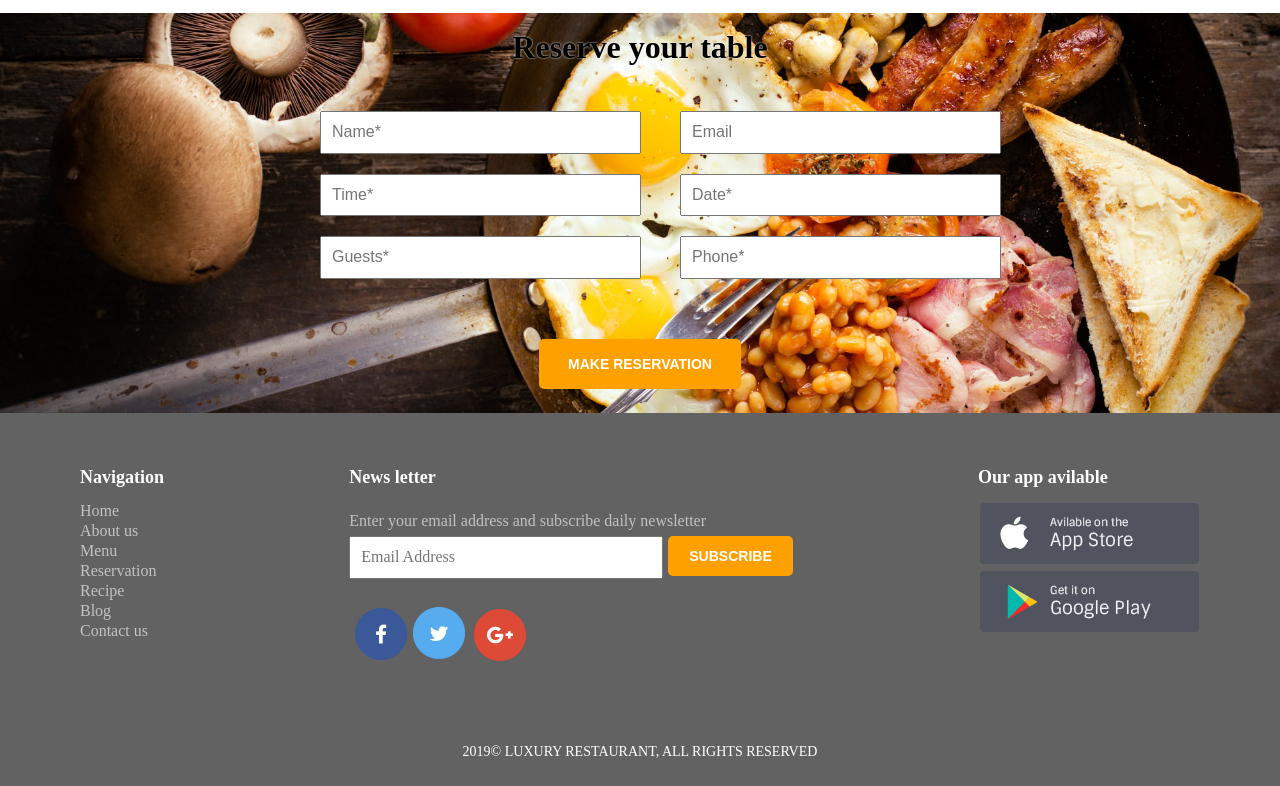
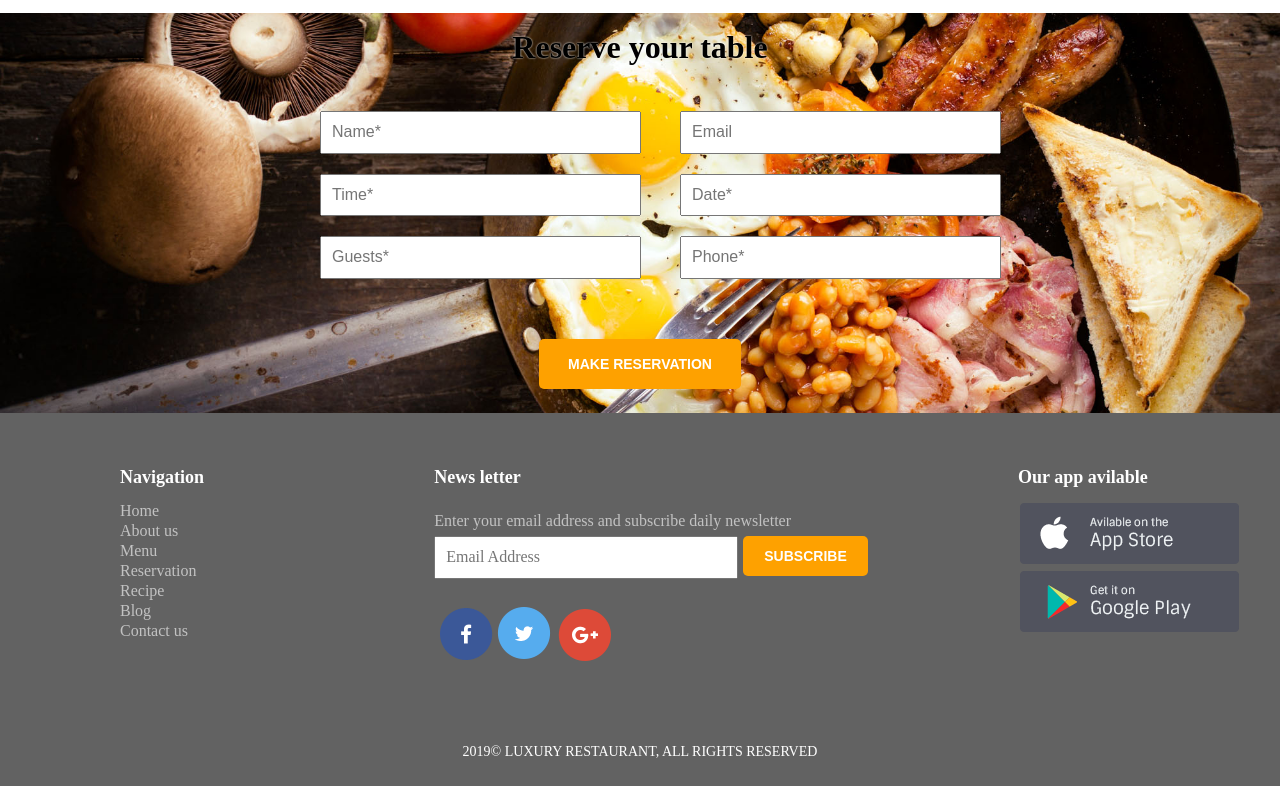
Before and after one commit to DariaKat/restaurants-app-react, a React (Create React App) app: page / in a window 1280 px wide. Shown: the part 1212-1998 px from the top of the page. Built offline with nearby package versions, Linux system fonts and the light colour scheme.

Commit message:
Selection of components in the Footer

```diff
--- a/src/Footer.js
+++ b/src/Footer.js
@@ -1,7 +1,11 @@
 import React from "react";
 import "./normalize.css";
 import styled from "styled-components";
-import Button from "./comp/Button";
+import Navigation from "./comp/Footer/Navigation";
+import News from "./comp/Footer/News";
+import Social from "./comp/Footer/Social";
+import App from "./comp/Footer/App";
+import Content from "./comp/Footer/Content";
 
 const StyleFooter = styled.footer`
   background-color: rgba(94, 94, 94, 0.973);
@@ -16,13 +20,6 @@ const StyleFooter = styled.footer`
     display: inline-block;
   }
 
-  ul,
-  li {
-    list-style: none;
-    padding: 0;
-    margin: 0;
-  }
-
   .content-all {
     width: 100%;
     display: flex;
@@ -30,102 +27,9 @@ const StyleFooter = styled.footer`
   }
 
   .navigation {
-    max-width: 500px;
+    max-width: 700px;
     padding: 0px 20px;
     margin: 20px 60px;
-  }
-
-  .content-navig {
-    font-size: 18px;
-    line-height: 28px;
-    padding: 30px 5px 10px 0px;
-    font-weight: 600;
-    color: white;
-  }
-
-  .content-ul a {
-    font-size: 16px;
-    line-height: 20px;
-    font-weight: 100;
-    color: rgb(194, 194, 194);
-  }
-
-  .content-ul a:hover {
-    color: #fea100;
-  }
-
-  .news-email {
-    margin: 10px 0px 0px 0px;
-  }
-
-  .news-text {
-    font-size: 18px;
-    line-height: 28px;
-    padding: 30px 5px 10px 0px;
-    font-weight: 600;
-    color: white;
-  }
-
-  .news-email-text {
-    font-size: 16px;
-    line-height: 20px;
-    font-weight: 100;
-    color: rgb(194, 194, 194);
-  }
-
-  .news-email-input input {
-    padding: 10px 100px 10px 10px;
-    margin: 5px 0px;
-  }
-
-  .news-social {
-    margin-top: 20px;
-  }
-
-  a.facebook {
-    background-image: url("/images/facebook.png");
-    width: 60px;
-    height: 60px;
-  }
-
-  a.twitter {
-    background-image: url("/images/twitter.png");
-    width: 60px;
-    height: 60px;
-  }
-
-  a.googleplus {
-    background-image: url("/images/google.png");
-    width: 60px;
-    height: 60px;
-  }
-
-  .app-text {
-    font-size: 18px;
-    line-height: 28px;
-    padding: 30px 5px 10px 0px;
-    font-weight: 600;
-    color: white;
-  }
-
-  a.appstore {
-    background-image: url("/images/appstore2.png");
-    width: 222px;
-    height: 63px;
-  }
-
-  a.googleplay {
-    background-image: url("/images/googleplay2.png");
-    width: 222px;
-    height: 63px;
-  }
-
-  .content-text {
-    font-size: 14px;
-    line-height: 28px;
-    padding: 50px 10px 20px 10px;
-    text-align: center;
-    color: white;
   }
 `;
 
@@ -134,69 +38,15 @@ function Footer() {
     <StyleFooter>
       <div className="content-all">
         <div className="navigation">
-          <div className="content-navig">Navigation</div>
-          <nuv className="content-ul">
-            <ul>
-              <li>
-                <a href="#">Home</a>
-              </li>
-              <li>
-                <a href="#">About us</a>
-              </li>
-              <li>
-                <a href="#">Menu</a>
-              </li>
-              <li>
-                <a href="#">Reservation</a>
-              </li>
-              <li>
-                <a href="#">Recipe</a>
-              </li>
-              <li>
-                <a href="#">Blog</a>
-              </li>
-              <li>
-                <a href="#">Contact us</a>
-              </li>
-            </ul>
-          </nuv>
+          <Navigation />
         </div>
         <div className="navigation">
-          <div className="news-text">News letter</div>
-          <div className="news-email">
-            <div className="news-email-text">
-              Enter your email address and subscribe daily newsletter
-            </div>
-            <div className="news-email-input">
-              <input
-                type="text"
-                name="EmailAddress"
-                placeholder="Email Address"
-              />
-              <Button size="small">SUBSCRIBE</Button>
-            </div>
-          </div>
-          <div className="news-social">
-            <a href="#" className="facebook" />
-            <a href="#" className="twitter" />
-            <a href="#" className="googleplus" />
-          </div>
+          <News />
+          <Social />
         </div>
-        <div className="navigation">
-          <div className="app-text">Our app avilable</div>
-          <div className="app-btn">
-            <div className="appstore">
-              <a href="#" className="appstore" />
-            </div>
-            <div className="googleplay">
-              <a href="#" className="googleplay" />
-            </div>
-          </div>
-        </div>
+        <App />
       </div>
-      <div className="content-text">
-        2019© LUXURY RESTAURANT, ALL RIGHTS RESERVED
-      </div>
+      <Content />
     </StyleFooter>
   );
 }
--- /dev/null
+++ b/src/comp/Footer/App.jsx
@@ -0,0 +1,40 @@
+import React from "react";
+import styled from "styled-components";
+
+const StyleApp = styled.div`
+  padding: 20px 40px 10px 0px;
+
+  .app-text {
+    font-size: 18px;
+    line-height: 28px;
+    padding: 30px 5px 10px 0px;
+    font-weight: 600;
+    color: white;
+  }
+
+  a.appstore {
+    background-image: url("/images/appstore2.png");
+    width: 222px;
+    height: 63px;
+  }
+
+  a.googleplay {
+    background-image: url("/images/googleplay2.png");
+    width: 222px;
+    height: 63px;
+  }
+`;
+
+function App() {
+  return (
+    <StyleApp>
+      <div className="app-text">Our app avilable</div>
+      <div>
+        <a href="#" className="appstore" />
+      </div>
+      <a href="#" className="googleplay" />
+    </StyleApp>
+  );
+}
+
+export default App;
--- /dev/null
+++ b/src/comp/Footer/Content.jsx
@@ -0,0 +1,18 @@
+import React from "react";
+import styled from "styled-components";
+
+const StyleContent = styled.div`
+  font-size: 14px;
+  line-height: 28px;
+  padding: 50px 10px 20px 10px;
+  text-align: center;
+  color: white;
+`;
+function Content() {
+  return (
+    <StyleContent>
+      <div>2019© LUXURY RESTAURANT, ALL RIGHTS RESERVED</div>
+    </StyleContent>
+  );
+}
+export default Content;
--- /dev/null
+++ b/src/comp/Footer/Navigation.jsx
@@ -0,0 +1,66 @@
+import React from "react";
+import styled from "styled-components";
+
+const StyleNavigation = styled.ul`
+  list-style: none;
+  padding: 0;
+  margin: 0;
+
+  .content-navig {
+    font-size: 18px;
+    line-height: 28px;
+    padding: 30px 5px 10px 0px;
+    font-weight: 600;
+    color: white;
+  }
+
+  li {
+    list-style: none;
+    padding: 0;
+    margin: 0;
+  }
+
+  a {
+    font-size: 16px;
+    line-height: 20px;
+    font-weight: 100;
+    color: rgb(194, 194, 194);
+    text-decoration: none;
+    display: inline-block;
+  }
+
+  a:hover {
+    color: #fea100;
+  }
+`;
+function Navigation() {
+  return (
+    <StyleNavigation>
+      <ul>
+        <div className="content-navig">Navigation</div>
+        <li>
+          <a href="#">Home</a>
+        </li>
+        <li>
+          <a href="#">About us</a>
+        </li>
+        <li>
+          <a href="#">Menu</a>
+        </li>
+        <li>
+          <a href="#">Reservation</a>
+        </li>
+        <li>
+          <a href="#">Recipe</a>
+        </li>
+        <li>
+          <a href="#">Blog</a>
+        </li>
+        <li>
+          <a href="#">Contact us</a>
+        </li>
+      </ul>
+    </StyleNavigation>
+  );
+}
+export default Navigation;
--- /dev/null
+++ b/src/comp/Footer/News.jsx
@@ -0,0 +1,47 @@
+import React from "react";
+import styled from "styled-components";
+import Button from "../Button";
+
+const StyleNews = styled.div`
+  .email {
+    margin: 10px 0px 0px 0px;
+  }
+
+  .text {
+    font-size: 18px;
+    line-height: 28px;
+    padding: 30px 5px 10px 0px;
+    font-weight: 600;
+    color: white;
+  }
+
+  .email-text {
+    font-size: 16px;
+    line-height: 20px;
+    font-weight: 100;
+    color: rgb(194, 194, 194);
+  }
+
+  input {
+    padding: 10px 90px 10px 10px;
+    margin: 5px 0px;
+  }
+`;
+
+function News() {
+  return (
+    <StyleNews>
+      <div>
+        <div className="text">News letter</div>
+        <div className="email">
+          <div className="email-text">
+            Enter your email address and subscribe daily newsletter
+          </div>
+          <input type="text" name="EmailAddress" placeholder="Email Address" />
+          <Button size="small">SUBSCRIBE</Button>
+        </div>
+      </div>
+    </StyleNews>
+  );
+}
+export default News;
--- /dev/null
+++ b/src/comp/Footer/Social.jsx
@@ -0,0 +1,44 @@
+import React from "react";
+import styled from "styled-components";
+
+const StyleSocial = styled.div`
+  a {
+    text-decoration: none;
+    display: inline-block;
+  }
+  .news-social {
+    margin-top: 20px;
+  }
+
+  a.facebook {
+    background-image: url("../images/facebook.png");
+    width: 60px;
+    height: 60px;
+  }
+
+  a.twitter {
+    background-image: url("../images/twitter.png");
+    width: 60px;
+    height: 60px;
+  }
+
+  a.googleplus {
+    background-image: url("../images/google.png");
+    width: 60px;
+    height: 60px;
+  }
+`;
+
+function Social() {
+  return (
+    <StyleSocial>
+      <div className="news-social">
+        <a href="#" className="facebook" />
+        <a href="#" className="twitter" />
+        <a href="#" className="googleplus" />
+      </div>
+    </StyleSocial>
+  );
+}
+
+export default Social;
```
